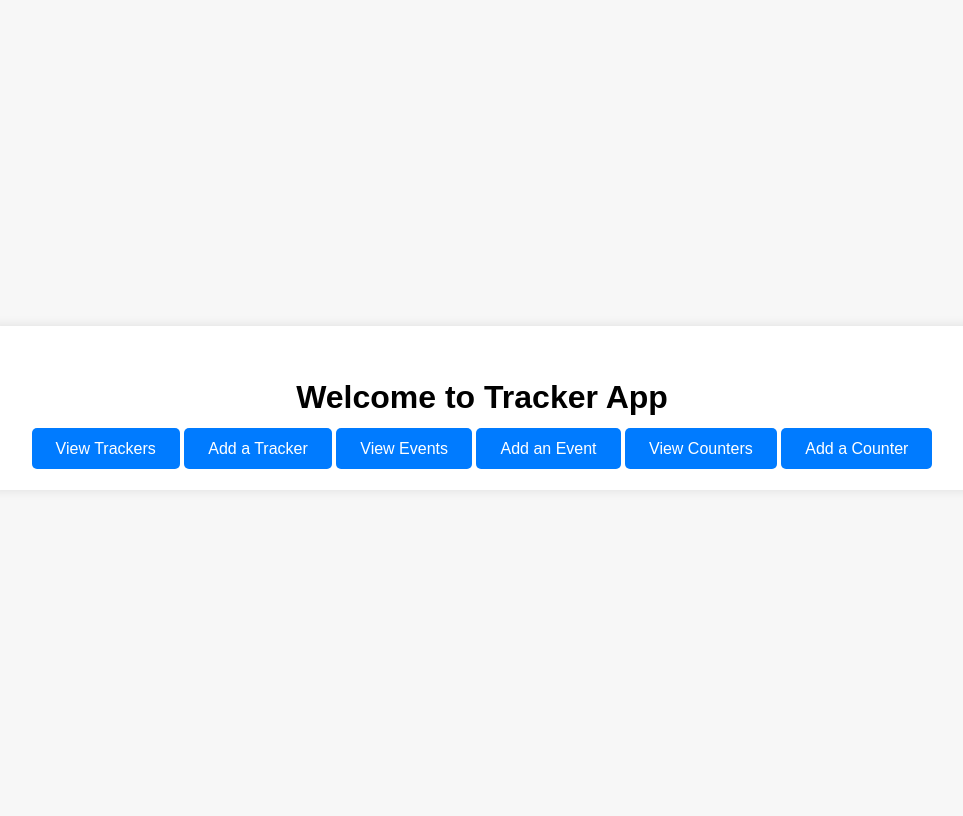
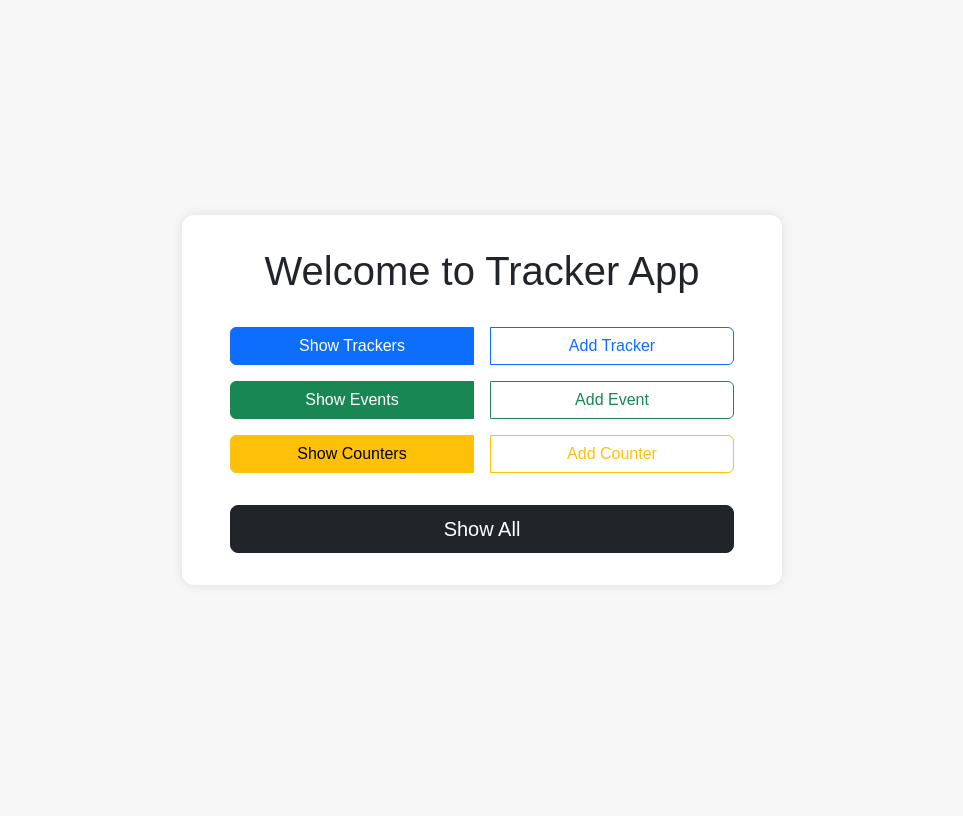
Before and after one commit to itsMahan/tracker_dj, a Django app: page / in a window 1280 px wide. Shown: the whole page, without its empty margins (158-1121 px from the left). After the commit the page ends 553 px from the top, so only its background shows below. Run offline with Django 5.2, Linux system fonts and the light colour scheme.

Commit message:
add show all page

```diff
--- a/counter_app/urls.py
+++ b/counter_app/urls.py
@@ -3,7 +3,8 @@
 
 
 urlpatterns = [
-    path('list', views.list_counters),
-    path('add', views.add_counter),
+    path('list', views.list_counters, name='list_counters'),
+    path('add', views.add_counter, name='add_counter'),
     path('delete/<int:id>', views.delete_counter, name='delete_counter'),
+    path('reset/<int:id>', views.reset_counter, name='reset_counter'),
 ]
--- a/event_app/urls.py
+++ b/event_app/urls.py
@@ -3,8 +3,8 @@
 
 
 urlpatterns = [
-    path('list', views.list_events),
-    path('add', views.add_event),
+    path('list', views.list_events, name='list_events'),
+    path('add', views.add_event, name='add_event'),
     path('delete/<int:id>', views.delete_event, name='delete_event'),
 
 ]
--- a/home_app/templates/home_app/home.html
+++ b/home_app/templates/home_app/home.html
@@ -1,55 +1,73 @@
+{% load static %}
 <!DOCTYPE html>
 <html lang="en">
 <head>
   <meta charset="UTF-8">
   <title>Tracker Home</title>
+  <link href="https://cdn.jsdelivr.net/npm/bootstrap@5.3.7/dist/css/bootstrap.min.css" rel="stylesheet" integrity="sha384-LN+7fdVzj6u52u30Kp6M/trliBMCMKTyK833zpbD+pXdCLuTusPj697FH4R/5mcr" crossorigin="anonymous">
   <style>
     body {
       font-family: Arial, sans-serif;
+      background-color: #f7f7f7;
+      height: 100vh;
       display: flex;
-      height: 100vh;
       justify-content: center;
       align-items: center;
-      background-color: #f7f7f7;
     }
 
-    .container {
-      text-align: center;
+    .container-box {
       background: white;
       padding: 2rem 3rem;
-      border-radius: 10px;
-      box-shadow: 0 0 12px rgba(0,0,0,0.1);
+      border-radius: 12px;
+      box-shadow: 0 0 12px rgba(0, 0, 0, 0.1);
+      width: 100%;
+      max-width: 600px;
     }
 
     h1 {
-      margin-bottom: 1.5rem;
+      text-align: center;
+      margin-bottom: 2rem;
     }
 
-    a.button {
-      text-decoration: none;
-      background-color: #007bff;
-      color: white;
-      padding: 0.75rem 1.5rem;
-      border-radius: 5px;
-      font-size: 1rem;
+    .btn-group {
+      display: flex;
+      justify-content: space-between;
+      margin-bottom: 1rem;
     }
 
-    a.button:hover {
-      background-color: #0056b3;
+    .btn-lg-block {
+      display: block;
+      width: 100%;
+      margin-top: 2rem;
     }
   </style>
 </head>
 <body>
-  <div class="container">
+  <div class="container-box">
     <h1>Welcome to Tracker App</h1>
-    <div class="button-group">
-      <a class="button" href="tracker/list">View Trackers</a>
-      <a class="button" href="tracker/add">Add a Tracker</a>
-      <a class="button" href="event/list">View Events</a>
-      <a class="button" href="event/add">Add an Event</a>
-      <a class="button" href="counter/list">View Counters</a>
-      <a class="button" href="counter/add">Add a Counter</a>
+
+    <!-- Row 1: Tracker -->
+    <div class="btn-group">
+      <a href="{% url 'list_trackers' %}" class="btn btn-primary w-50 me-2">Show Trackers</a>
+      <a href="{% url 'add_tracker' %}" class="btn btn-outline-primary w-50 ms-2">Add Tracker</a>
     </div>
+
+    <!-- Row 2: Event -->
+    <div class="btn-group">
+      <a href="{% url 'list_events' %}" class="btn btn-success w-50 me-2">Show Events</a>
+      <a href="{% url 'add_event' %}" class="btn btn-outline-success w-50 ms-2">Add Event</a>
+    </div>
+
+    <!-- Row 3: Daily Counter -->
+    <div class="btn-group">
+      <a href="{% url 'list_counters' %}" class="btn btn-warning w-50 me-2">Show Counters</a>
+      <a href="{% url 'add_counter' %}" class="btn btn-outline-warning w-50 ms-2">Add Counter</a>
+    </div>
+
+    <!-- Show All -->
+    <a href="{% url 'show_all' %}" class="btn btn-dark btn-lg btn-lg-block">Show All</a>
   </div>
+
+  <script src="https://cdn.jsdelivr.net/npm/bootstrap@5.3.7/dist/js/bootstrap.bundle.min.js"></script>
 </body>
 </html>
--- a/home_app/urls.py
+++ b/home_app/urls.py
@@ -4,4 +4,5 @@
 
 urlpatterns = [
     path('', views.home, name='home'),
+    path('all/', views.show_all, name='show_all'),
 ]
--- a/home_app/views.py
+++ b/home_app/views.py
@@ -1,8 +1,17 @@
 from django.shortcuts import render
-
-# Create your views here.
+from tracker_app.models import Tracker
+from counter_app.models import Counter
+from event_app.models import Event
 
 
 
 def home(request):
     return render(request, 'home_app/home.html')
+
+def show_all(request):
+    context = {
+        'trackers': Tracker.objects.all(),
+        'events': Event.objects.all(),
+        'counters': Counter.objects.all(),
+    }
+    return render(request, 'home_app/show_all.html', context)
--- a/tracker_app/urls.py
+++ b/tracker_app/urls.py
@@ -5,7 +5,7 @@
 
 
 urlpatterns = [
-    path('list', views.list_trackers),
-    path('add', views.add_tracker),
+    path('list', views.list_trackers, name='list_trackers'),
+    path('add', views.add_tracker, name='add_tracker'),
     path('delete/<int:id>', views.delete_tracker, name='delete_tracker'),
 ]
```
Also changed, not shown: counter_app/templates/counter_app/list_counters.html (+4 -33 lines), counter_app/views.py (+8 -0 lines), event_app/templates/event_app/list_event.html (+3 -35 lines), tracker_app/templates/tracker_app/list_tracker.html (+4 -53 lines).
